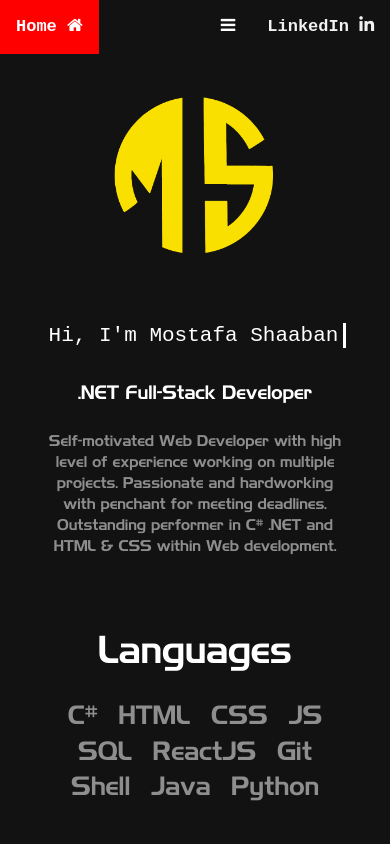
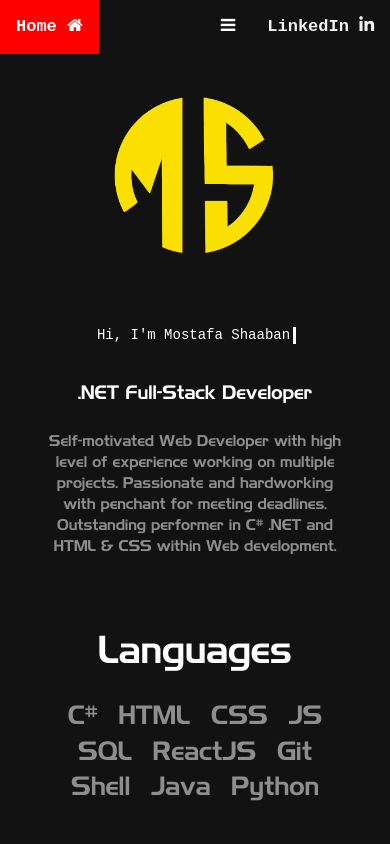
Before and after one commit to Mostafa-shaban-mohamed/Mostafa-shaban-mohamed.github.io, a plain HTML site: page Index.html in a window 390 px wide. Shown: the top 844 px of the page. Drawn offline with Linux system fonts and the light colour scheme.

Commit message:
Update site.css

```diff
--- a/wwwroot/css/site.css
+++ b/wwwroot/css/site.css
@@ -706,9 +706,15 @@ background: linear-gradient(to right, #FFAFBD, #C9FFBF);
   }
 }
 
-@media screen and (max-width: 600px) {
+@media only screen and (min-width: 750px) {
   .typing-demo{
-    font-size: 1.5em;
+    font-size: 1.6em;
+  }
+}
+
+@media only screen and (min-width: 0px) and (max-width: 749px) {
+  .typing-demo{
+    font-size: 1em;
   }
 }
 /* New NavBar*/
```
